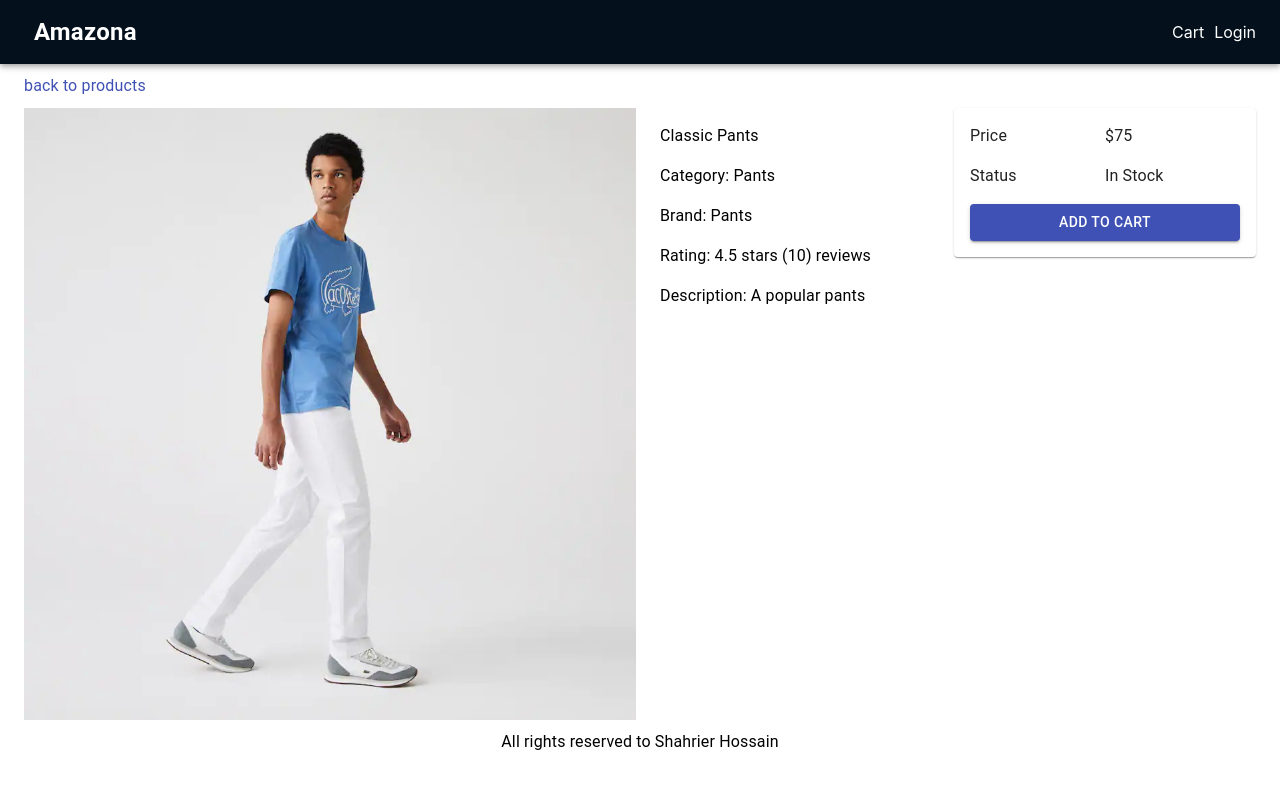
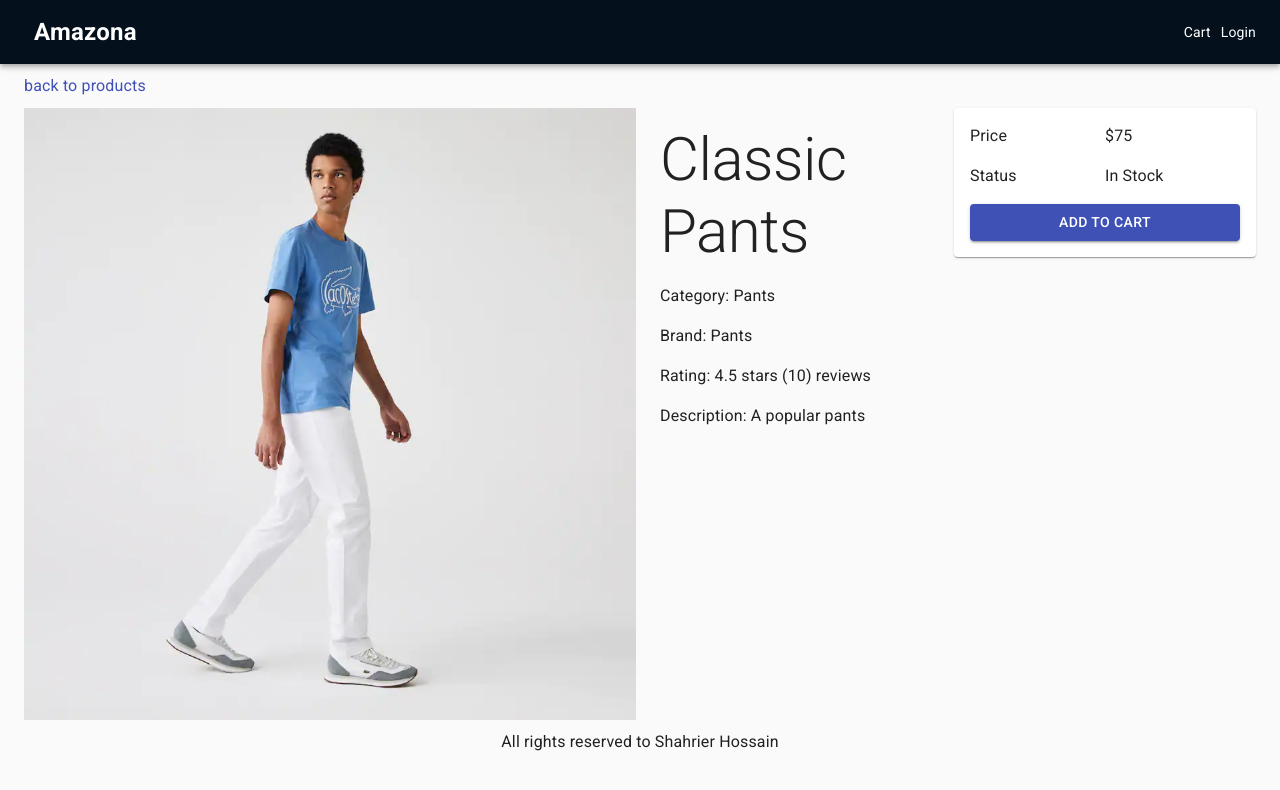
Before and after one commit to hossain-shahrier/Amazona, a Next.js app: page /product/classic-pants in a window 1280 px wide. Shown: the top 790 px of the page. Built offline with nearby package versions, Linux system fonts and the light colour scheme.

Commit message:
MateriialUI theme

```diff
--- a/components/layout/Layout.jsx
+++ b/components/layout/Layout.jsx
@@ -4,13 +4,40 @@
   Link,
   Toolbar,
   Typography,
+  ThemeProvider,
+  CssBaseline,
 } from "@material-ui/core";
+import { createMuiTheme } from "@material-ui/core/styles";
 import Head from "next/head";
 import NextLink from "next/link";
 import React from "react";
 // Styles
 import useStyles from "../../utils/styles";
 export default function Layout({ title, children, description }) {
+  const theme = createMuiTheme({
+    h1: {
+      fontSize: "1.6rem",
+      fontWeight: 400,
+      margin: "1rem 0",
+    },
+    h2: {
+      fontSize: "1.4rem",
+      fontWeight: 400,
+      margin: "1rem 0",
+    },
+    body1: {
+      fontWeight: "normal",
+    },
+    palatte: {
+      type: "light",
+      primary: {
+        main: "#f0c000",
+      },
+      secondary: {
+        main: "#2181e2",
+      },
+    },
+  });
   const classes = useStyles();
   return (
     <div>
@@ -18,6 +45,8 @@
         <title>{title ? `${title} - Next Amazona` : "Next Amazona"}</title>
         {description && <meta name="description" content={description} />}
       </Head>
+      <ThemeProvider theme={theme}>
+        <CssBaseline />
         <AppBar position="static" className={classes.navbar}>
           <Toolbar>
             <NextLink href="/" passHref>
@@ -40,6 +69,7 @@
         <footer className={classes.footer}>
           <Typography>All rights reserved to Shahrier Hossain</Typography>
         </footer>
+      </ThemeProvider>
     </div>
   );
 }
--- a/pages/_document.js
+++ b/pages/_document.js
@@ -6,7 +6,12 @@
   render() {
     return (
       <Html lang="en">
-        <Head></Head>
+        <Head>
+          <link
+            rel="stylesheet"
+            href="https://fonts.googleapis.com/css?family=Roboto:300,400,500,700&display=swap"
+          />
+        </Head>
         <body>
           <Main />
           <NextScript />
--- a/pages/product/[slug].js
+++ b/pages/product/[slug].js
@@ -52,7 +52,9 @@
         <Grid item md={3} xs={12}>
           <List>
             <ListItem>
-              <Typography component="h1">{product.name}</Typography>
+              <Typography component="h1" variant="h2">
+                {product.name}
+              </Typography>
             </ListItem>
             <ListItem>
               <Typography>Category: {product.category}</Typography>
```
Lines whose indentation alone changed are shown as unchanged.
